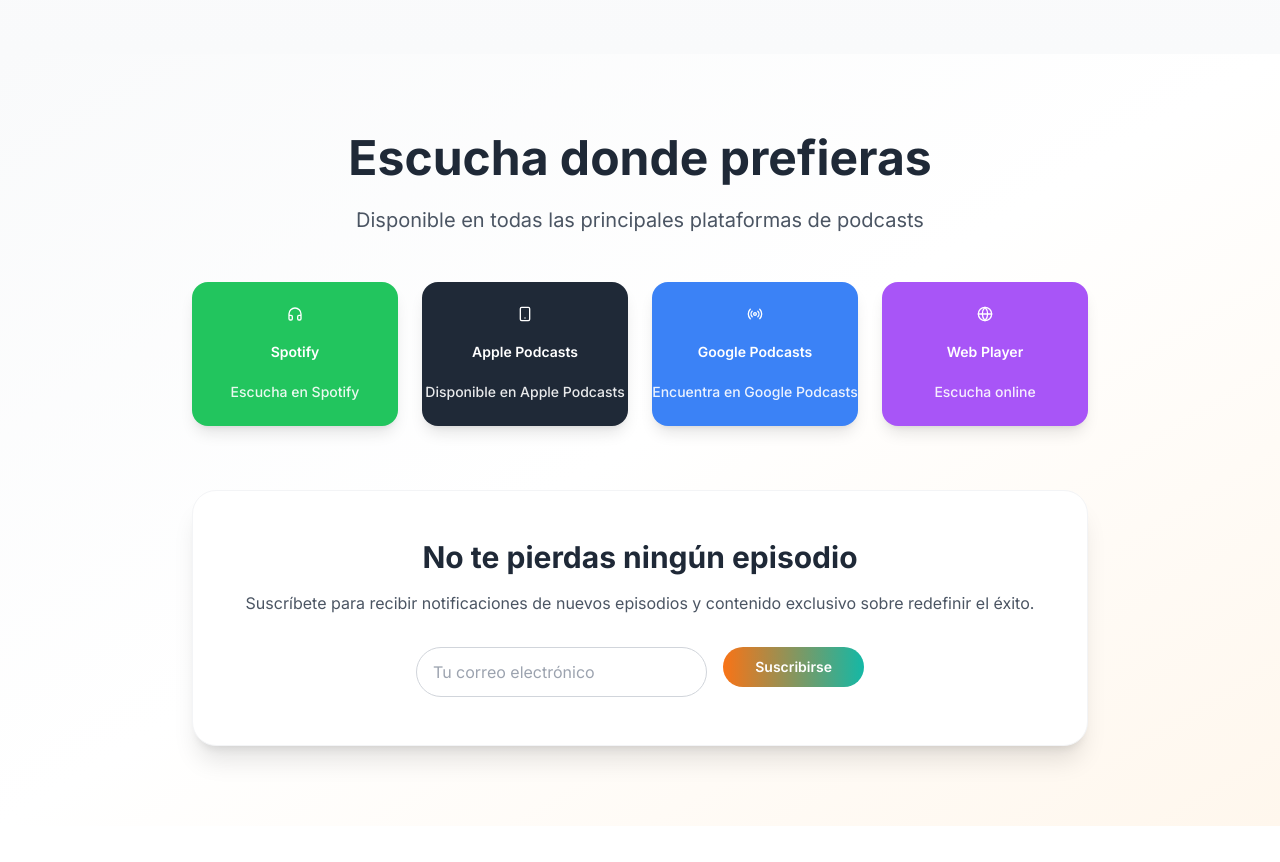
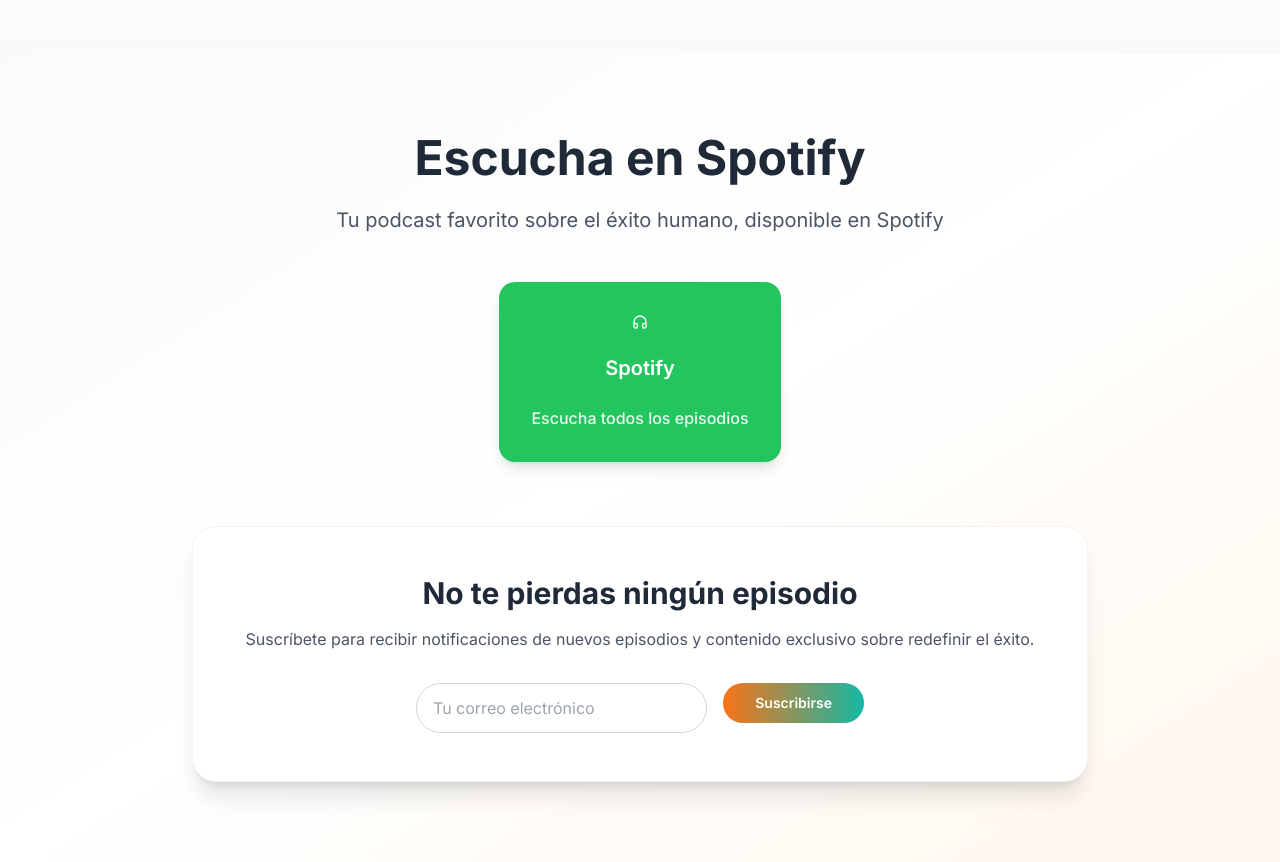
Before and after one commit to mj44442022/exito-con-h-podcast, a React (Vite) app: page / in a window 1280 px wide. Shown: the part 1640-2502 px from the top of the page. Before the commit the page ends 2466 px from the top, so only its background shows below. Built offline with nearby package versions, Linux system fonts and the light colour scheme.

Commit message:
Refactor: Only show Spotify platform
Remove other podcast platforms from the listen section.

```diff
--- a/src/components/ListenSection.tsx
+++ b/src/components/ListenSection.tsx
@@ -1,58 +1,26 @@
 
-import { Headphones, Smartphone, Radio, Globe } from "lucide-react";
+import { Headphones } from "lucide-react";
 import { Button } from "@/components/ui/button";
 
 const ListenSection = () => {
-  const platforms = [
-    {
-      name: "Spotify",
-      icon: <Headphones className="h-6 w-6" />,
-      color: "bg-green-500 hover:bg-green-600",
-      description: "Escucha en Spotify"
-    },
-    {
-      name: "Apple Podcasts",
-      icon: <Smartphone className="h-6 w-6" />,
-      color: "bg-gray-800 hover:bg-gray-900",
-      description: "Disponible en Apple Podcasts"
-    },
-    {
-      name: "Google Podcasts",
-      icon: <Radio className="h-6 w-6" />,
-      color: "bg-blue-500 hover:bg-blue-600",
-      description: "Encuentra en Google Podcasts"
-    },
-    {
-      name: "Web Player",
-      icon: <Globe className="h-6 w-6" />,
-      color: "bg-purple-500 hover:bg-purple-600",
-      description: "Escucha online"
-    }
-  ];
-
   return (
     <section className="py-20 bg-gradient-to-br from-gray-50 via-white to-orange-50">
       <div className="container mx-auto px-6">
         <div className="max-w-4xl mx-auto text-center">
           <h2 className="text-4xl md:text-5xl font-bold text-gray-800 mb-6">
-            Escucha donde prefieras
+            Escucha en Spotify
           </h2>
           <p className="text-xl text-gray-600 mb-12">
-            Disponible en todas las principales plataformas de podcasts
+            Tu podcast favorito sobre el éxito humano, disponible en Spotify
           </p>
 
-          {/* Platform buttons */}
-          <div className="grid sm:grid-cols-2 lg:grid-cols-4 gap-6 mb-16">
-            {platforms.map((platform, index) => (
-              <Button
-                key={index}
-                className={`${platform.color} text-white h-auto p-6 rounded-2xl shadow-lg hover:shadow-xl transition-all duration-300 hover:scale-105 flex flex-col items-center space-y-3`}
-              >
-                {platform.icon}
-                <span className="font-semibold">{platform.name}</span>
-                <span className="text-sm opacity-90">{platform.description}</span>
-              </Button>
-            ))}
+          {/* Spotify button */}
+          <div className="mb-16">
+            <Button className="bg-green-500 hover:bg-green-600 text-white h-auto p-8 rounded-2xl shadow-lg hover:shadow-xl transition-all duration-300 hover:scale-105 flex flex-col items-center space-y-4 mx-auto">
+              <Headphones className="h-8 w-8" />
+              <span className="font-semibold text-xl">Spotify</span>
+              <span className="text-base opacity-90">Escucha todos los episodios</span>
+            </Button>
           </div>
 
           {/* Newsletter signup */}
```
